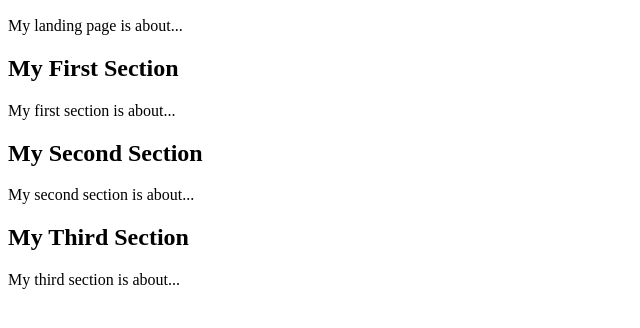
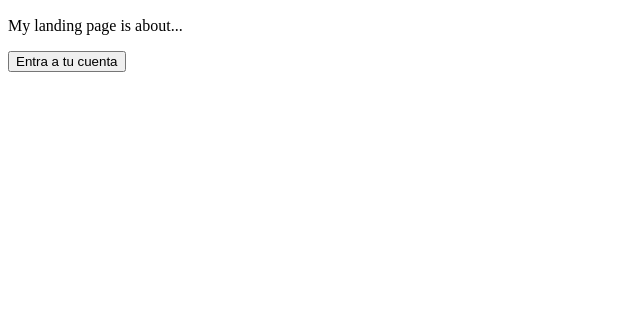
Before and after one commit to Hafid-Davila/U-Camp-Bootcamp-Fullstack-C12-Proyectos, a plain HTML site: page ProyectoLandingPage/index.html in a window 1280 px wide. Shown: the part 50-378 px from the top of the page, without its empty margins (0-640 px from the left). Drawn offline with Linux system fonts and the light colour scheme.

Commit message:
Armando HTML

```diff
--- a/ProyectoLandingPage/index.html
+++ b/ProyectoLandingPage/index.html
@@ -8,17 +8,12 @@
 </head>
 <body>
     <section>
-        <h1>My Landing Page</h1>
-        <p>My landing page is about...</p>
+        <header>
+            <h1>My Landing Page</h1>
+            <p>My landing page is about...</p>
+            <button class="botonIngresar">Entra a tu cuenta</button>
+        </header>
 
-        <h2>My First Section</h2>
-        <p>My first section is about...</p>
-
-        <h2>My Second Section</h2>
-        <p>My second section is about...</p>
-
-        <h2>My Third Section</h2>
-        <p>My third section is about...</p>
     </section>
 </body>
 </html>
```
